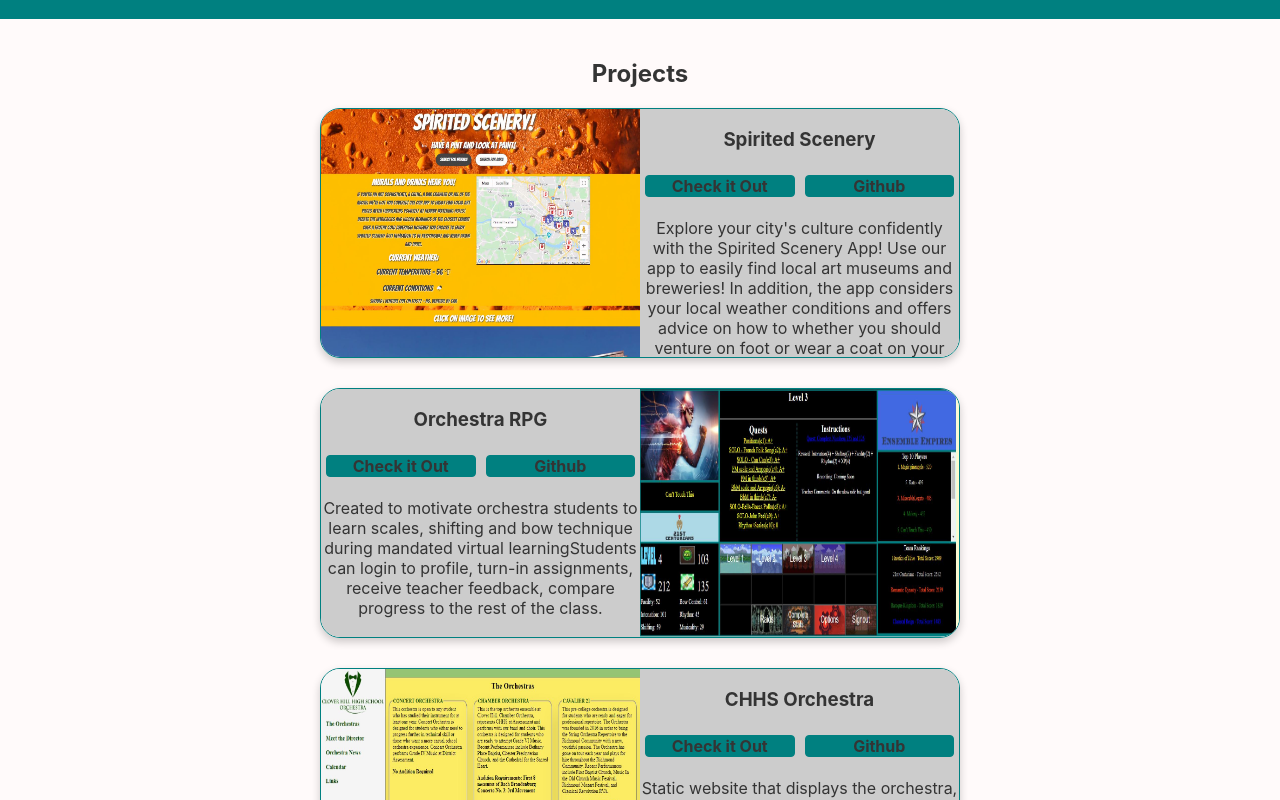
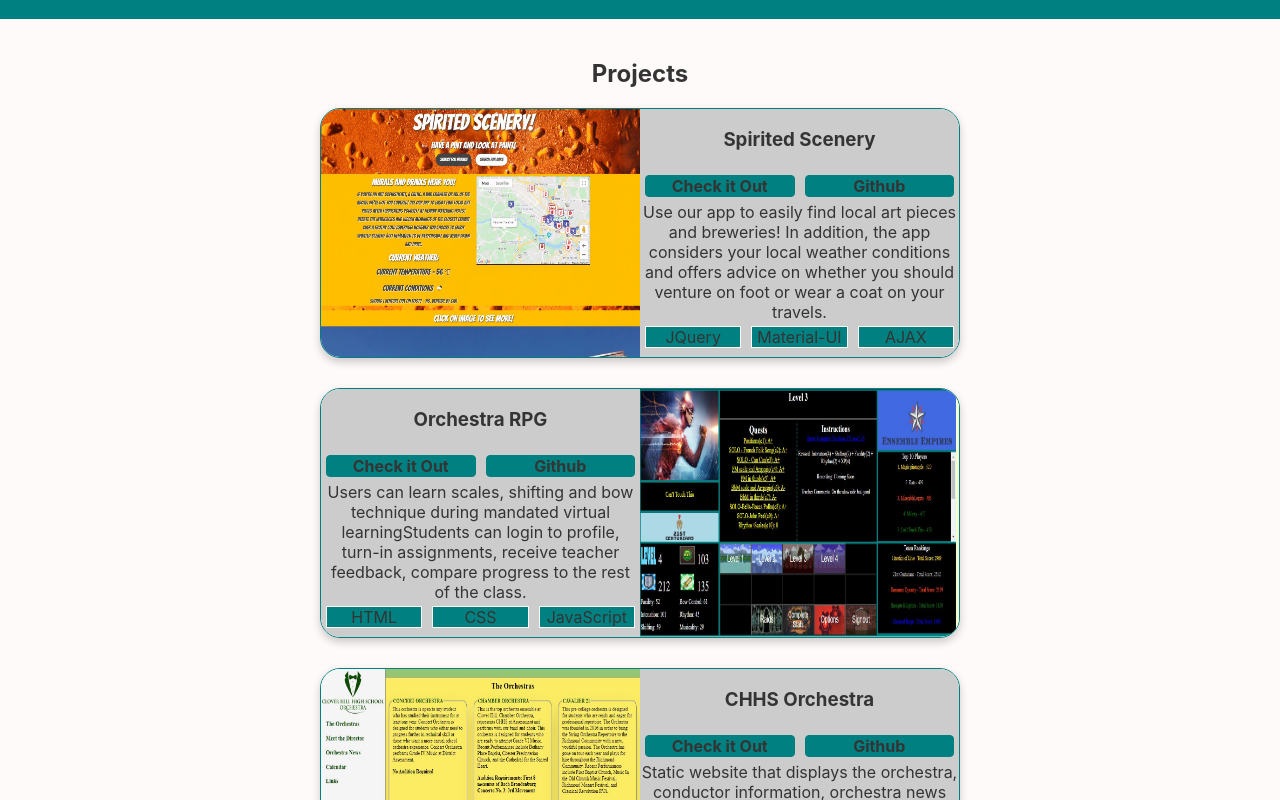
Before and after one commit to justinwilliamsrva/react-portfolio, a React (Create React App) app: page / in a window 1280 px wide. Shown: the part 820-1620 px from the top of the page. Built offline with nearby package versions, Linux system fonts and the light colour scheme.

Commit message:
Fixed issues the project cards not showing tech

```diff
--- a/src/Footer.js
+++ b/src/Footer.js
@@ -99,8 +99,8 @@ export default function Footer() {
           React
         </a>{" "}
         and is hosted at{" "}
-        <a href="https://vercel.com/" rel="noreferrer" target="_blank">
-          Vercel
+        <a href="https://heroku.com/" rel="noreferrer" target="_blank">
+          Heroku
         </a>
       </div>
     </>
--- a/src/Projects/Project.js
+++ b/src/Projects/Project.js
@@ -12,6 +12,7 @@ export default function Project({ props }) {
             <img className="project-image" src={props.img} alt="image" />
           </div>
           <div className="card-right">
+            <div className="card-top">
               <h3>{props.title}</h3>
               <div className="project-link-list">
                 <a className="project-link" href={props.link} target="_blank">
@@ -23,7 +24,7 @@ export default function Project({ props }) {
                 </a>
               </div>
               <p>{props.description}</p>
-
+            </div>
             <ul className="tech-list">
               {techs.map((tech) => (
                 <li className="tech">{tech}</li>
@@ -34,6 +35,7 @@ export default function Project({ props }) {
       ) : (
         <div className="project-card-reverse">
           <div className="card-right">
+            <div className="card-top">
               <h3>{props.title}</h3>
               <div className="project-link-list">
                 <a className="project-link" href={props.link} target="_blank">
@@ -45,6 +47,7 @@ export default function Project({ props }) {
                 </a>
               </div>
               <p>{props.description}</p>
+            </div>
             <ul className="tech-list">
               {techs.map((tech) => (
                 <li className="tech">{tech}</li>
--- a/src/Projects/ProjectList.js
+++ b/src/Projects/ProjectList.js
@@ -6,7 +6,7 @@ const projects = [
     id: 1,
     title: "Spirited Scenery",
     description:
-      "Explore your city's culture confidently with the Spirited Scenery App! Use our app to easily find local art museums and breweries! In addition, the app considers your local weather conditions and offers advice on how to whether you should venture on foot or wear a coat on your travels.",
+      "Use our app to easily find local art pieces and breweries! In addition, the app considers your local weather conditions and offers advice on whether you should venture on foot or wear a coat on your travels.",
     img: "/Spirted.JPG",
     techs: ["JQuery", "Material-UI", "AJAX"],
     link: "https://justinwilliamsrva.github.io/Spirited-Scenery/",
@@ -16,7 +16,7 @@ const projects = [
     id: 2,
     title: "Orchestra RPG",
     description:
-      "Created to motivate orchestra students to learn scales, shifting and bow technique during mandated virtual learningStudents can login to profile, turn-in assignments, receive teacher feedback, compare progress to the rest of the class.",
+      "Users can learn scales, shifting and bow technique during mandated virtual learningStudents can login to profile, turn-in assignments, receive teacher feedback, compare progress to the rest of the class.",
     img: "rpg-photo.JPG",
     techs: ["HTML", "CSS", "JavaScript"],
     link: "https://cavorch.org/orchestra/rpg.html",
--- a/src/index.css
+++ b/src/index.css
@@ -319,6 +319,15 @@ h1 {
   text-align: center;
   background-color: #cccccc;
 }
+.card-right ul {
+  margin-bottom: 2px;
+}
+.card-right p {
+  margin-top: 0;
+}
+.card-top {
+  height: 78%;
+}
 .project-image {
   height: 100%;
   width: 100%;
```
Also changed, not shown: public/Home.JPG (added). Lines whose indentation alone changed are shown as unchanged.
